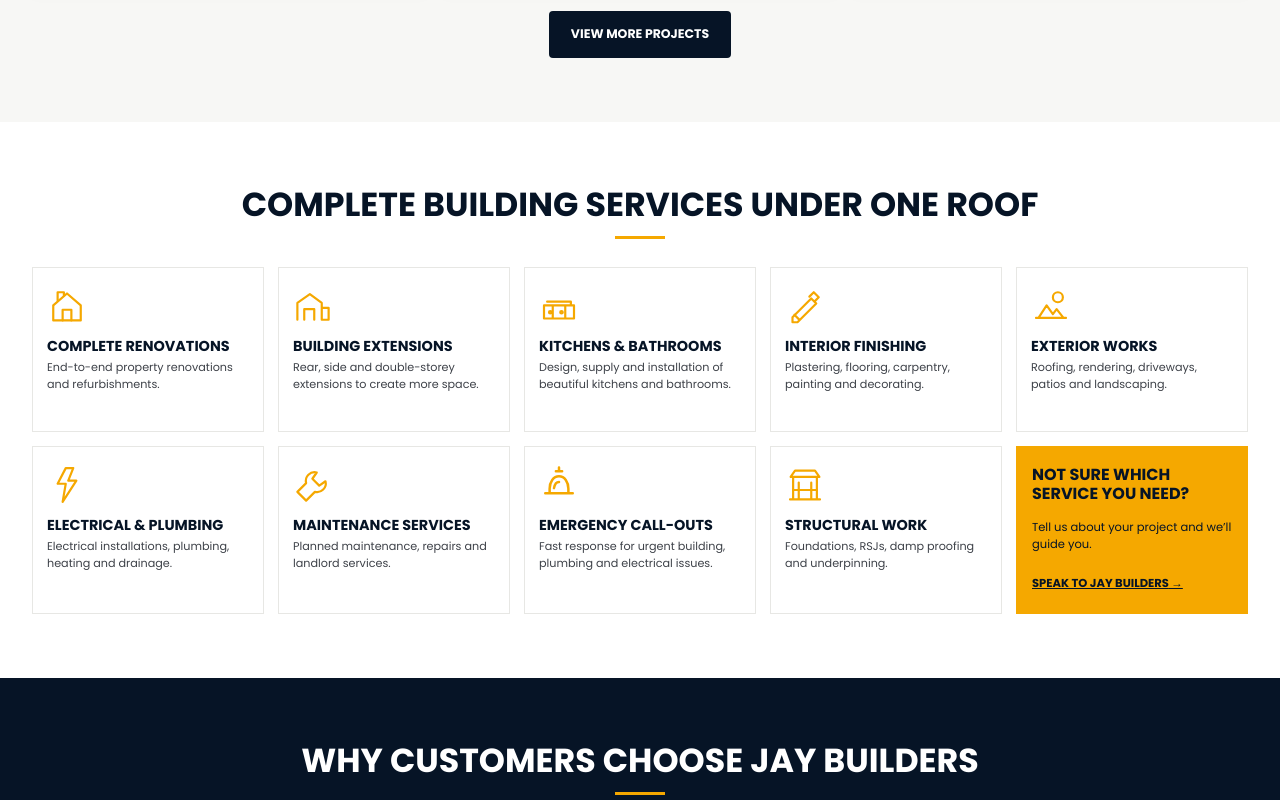
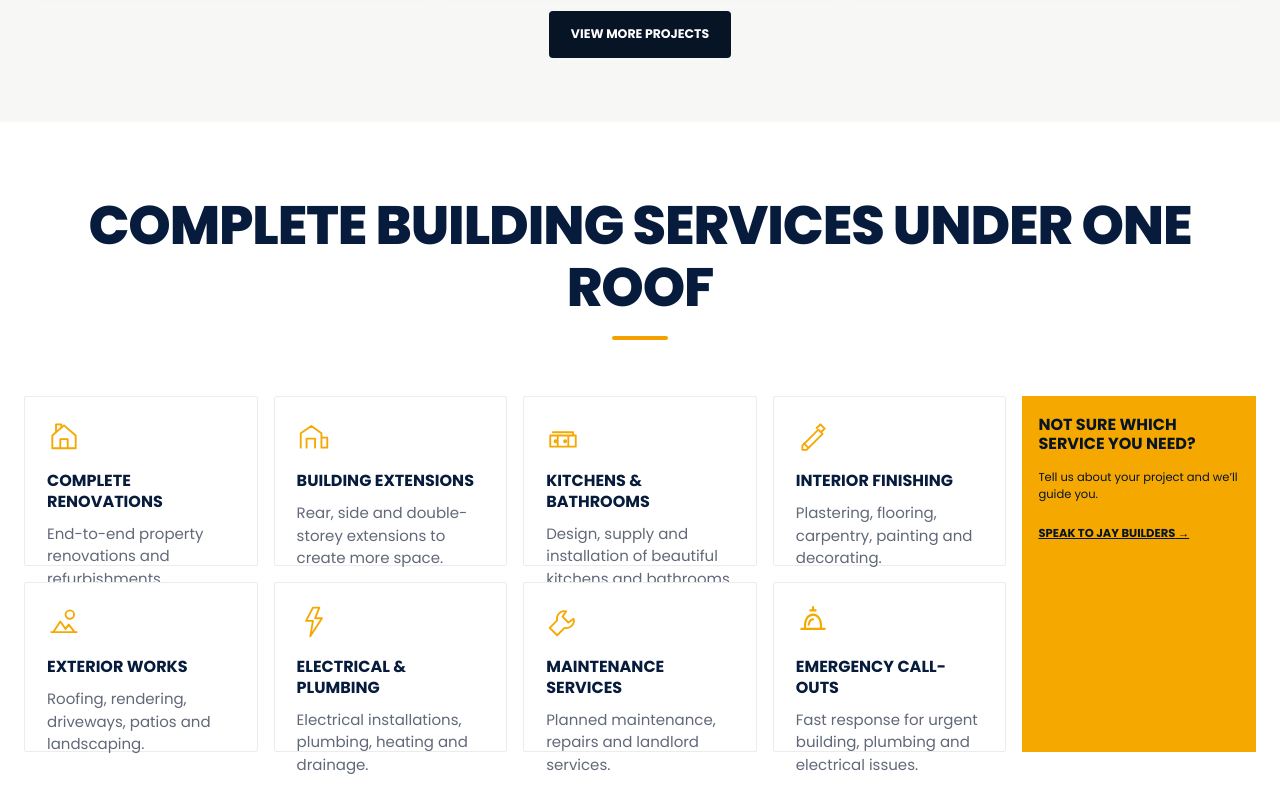
Before and after one commit to Srujan-DiagonalMatrix/jay-builders, a React (Vite) app: page / in a window 1280 px wide. Shown: the part 1840-2640 px from the top of the page. Built offline with nearby package versions, Linux system fonts and the light colour scheme.

Commit message:
Refine building services grid layout

```diff
--- a/src/components/ServicesGrid.tsx
+++ b/src/components/ServicesGrid.tsx
@@ -1,2 +1,32 @@
-import { servicesContent as content } from '../content/site'; import { SectionHeading } from './shared';
-export function ServicesGrid(){return <section id={content.sectionId} className="section"><div className="container"><SectionHeading>{content.heading}</SectionHeading><div className="services-grid">{content.services.map(s=><article className="service-card" key={s.title}><img src={`/assets/icons/${s.icon}.svg`} alt="" width="40" height="40"/><h3>{s.title}</h3><p>{s.description}</p></article>)}<aside className="guidance-card"><h3>{content.guidance.heading}</h3><p>{content.guidance.body}</p><a href={content.guidance.cta.target}>{content.guidance.cta.label}<span aria-hidden="true"> →</span></a></aside></div></div></section>}
+import { servicesContent as content } from '../content/site';
+import { SectionHeading } from './shared';
+
+export function ServicesGrid() {
+  return (
+    <section id={content.sectionId} className="services-section">
+      <SectionHeading>{content.heading}</SectionHeading>
+      <div className="services-grid">
+        {content.services.map((service) => (
+          <article className="service-card" key={service.title}>
+            <img
+              src={`/assets/icons/${service.icon}.svg`}
+              alt=""
+              aria-hidden="true"
+              width="34"
+              height="34"
+            />
+            <h3>{service.title}</h3>
+            <p>{service.description}</p>
+          </article>
+        ))}
+        <aside className="guidance-card">
+          <h3>{content.guidance.heading}</h3>
+          <p>{content.guidance.body}</p>
+          <a href={content.guidance.cta.target} aria-label={content.guidance.cta.label}>
+            {content.guidance.cta.label}<span aria-hidden="true"> →</span>
+          </a>
+        </aside>
+      </div>
+    </section>
+  );
+}
--- a/src/content/04-services.ts
+++ b/src/content/04-services.ts
@@ -10,7 +10,6 @@
     { title: 'Electrical & Plumbing', description: 'Electrical installations, plumbing, heating and drainage.', icon: 'electrical-plumbing' },
     { title: 'Maintenance Services', description: 'Planned maintenance, repairs and landlord services.', icon: 'maintenance' },
     { title: 'Emergency Call-outs', description: 'Fast response for urgent building, plumbing and electrical issues.', icon: 'emergency-callout' },
-    { title: 'Structural Work', description: 'Foundations, RSJs, damp proofing and underpinning.', icon: 'structural' },
   ] satisfies ServiceRecord[],
   guidance: { heading: 'Not sure which service you need?', body: 'Tell us about your project and we’ll guide you.', cta: { label: 'Speak to JAY Builders', target: '#contact' } },
 } as const;
```
Also changed, not shown: src/styles/global.css, 1 other file (tests, documents, lock files or other folders).
